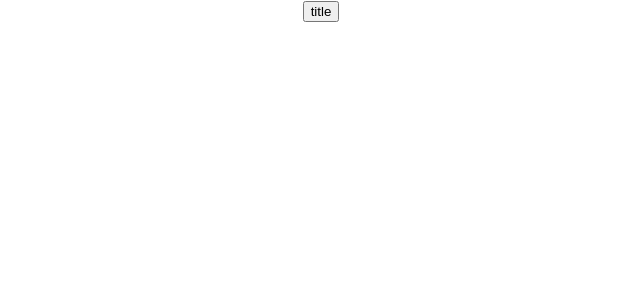
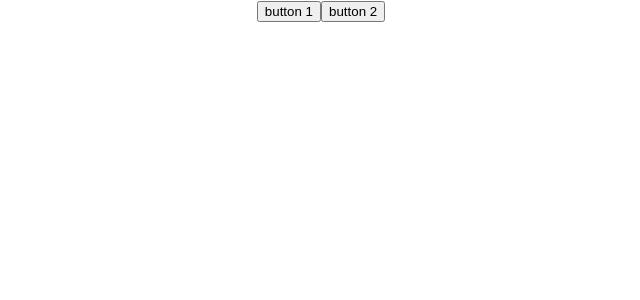
Before and after one commit to DmitriyFilimonov/react-ga-npm-2, a React (Create React App) app: page / in a window 1280 px wide. Shown: the top 300 px of the page, without its empty margins (319-959 px from the left). Built offline with nearby package versions, Linux system fonts and the light colour scheme.

Commit message:
specified buttons

```diff
--- a/src/App.tsx
+++ b/src/App.tsx
@@ -1,15 +1,14 @@
 import React from 'react';
 import logo from './logo.svg';
 import './App.css';
-import { WrappedButton } from './components/button/MyButton';
+import { WithEventOneWrappedButton } from './components/buttons/EventOneButton';
+import { WithEventTwoWrappedButton } from './components/buttons/EventTwoButton';
 
 function App() {
   return (
     <div className="App">
-      <WrappedButton
-        title={'title'}
-        onClick={()=>alert('action')}
-      />
+      <WithEventOneWrappedButton />
+      <WithEventTwoWrappedButton />
     </div>
   );
 }
--- /dev/null
+++ b/src/components/buttons/EventOneButton.tsx
@@ -0,0 +1,11 @@
+import React from "react"
+import { EventsForTrackers, EXAMPLE_EVENT_ONE } from "../../events/events";
+import TrackerWrapper from "../tracker-wrapper/TrackerWrapper";
+import { MyButton } from "./abstract-button/MyButton"
+
+const WrappedButton = TrackerWrapper(EventsForTrackers[EXAMPLE_EVENT_ONE], MyButton);
+export const WithEventOneWrappedButton = () =>
+    <WrappedButton
+        onClick={() => alert(`button's action one`)}
+        title='button 1'
+    />
--- /dev/null
+++ b/src/components/buttons/EventTwoButton.tsx
@@ -0,0 +1,11 @@
+import React from "react"
+import { EventsForTrackers, EXAMPLE_EVENT_TWO } from "../../events/events";
+import TrackerWrapper from "../tracker-wrapper/TrackerWrapper";
+import { MyButton } from "./abstract-button/MyButton";
+
+const WrappedButton = TrackerWrapper(EventsForTrackers[EXAMPLE_EVENT_TWO], MyButton);
+export const WithEventTwoWrappedButton = () =>
+    <WrappedButton
+        onClick={() => alert(`button's action two`)}
+        title='button 2'
+    />
--- a/src/components/button/MyButton.tsx
+++ b/src/components/buttons/abstract-button/MyButton.tsx
@@ -1,6 +1,3 @@
-import { EventsForTrackers, EXAMPLE_EVENT_ONE } from "../../events/events";
-import TrackerWrapper from "../tracker-wrapper/TrackerWrapper";
-
 export interface MyChildrenProps {
     title: string;
     onClick: Function;
@@ -16,5 +13,3 @@ export const MyButton: React.FC<MyChildrenProps> = ({ title, onClick: myOnClick
         </button>
     )
 }
-
-export const WrappedButton = TrackerWrapper(EventsForTrackers[EXAMPLE_EVENT_ONE], MyButton);
--- a/src/components/tracker-wrapper/TrackerWrapper.tsx
+++ b/src/components/tracker-wrapper/TrackerWrapper.tsx
@@ -1,7 +1,7 @@
 import React from 'react';
 import { ReactGA } from '../../react-ga-dummy/react-ga-dummy';
 import { GAEventType, TrackerEventType } from '../../types/types';
-import { MyChildrenProps } from '../button/MyButton';
+import { MyChildrenProps } from '../buttons/abstract-button/MyButton';
 
 const TrackerWrapper = (
     dataForTrackers: TrackerEventType[],
--- a/src/events/events.ts
+++ b/src/events/events.ts
@@ -16,5 +16,16 @@ export const EventsForTrackers: { [eventName: string]: TrackerEventType[] } = {
         name: 'anyValue',
         type: 'anyValue',
         conditions: [],
+    },],
+    EXAMPLE_EVENT_TWO: [{
+        serviceName: "google",
+        action: 'anotherValue',
+        category: 'anotherValue',
+        label: 'anotherValue',
+    }, {
+        serviceName: "yandex",
+        name: 'anotherValue',
+        type: 'anotherValue',
+        conditions: [],
     },]
 };
```
